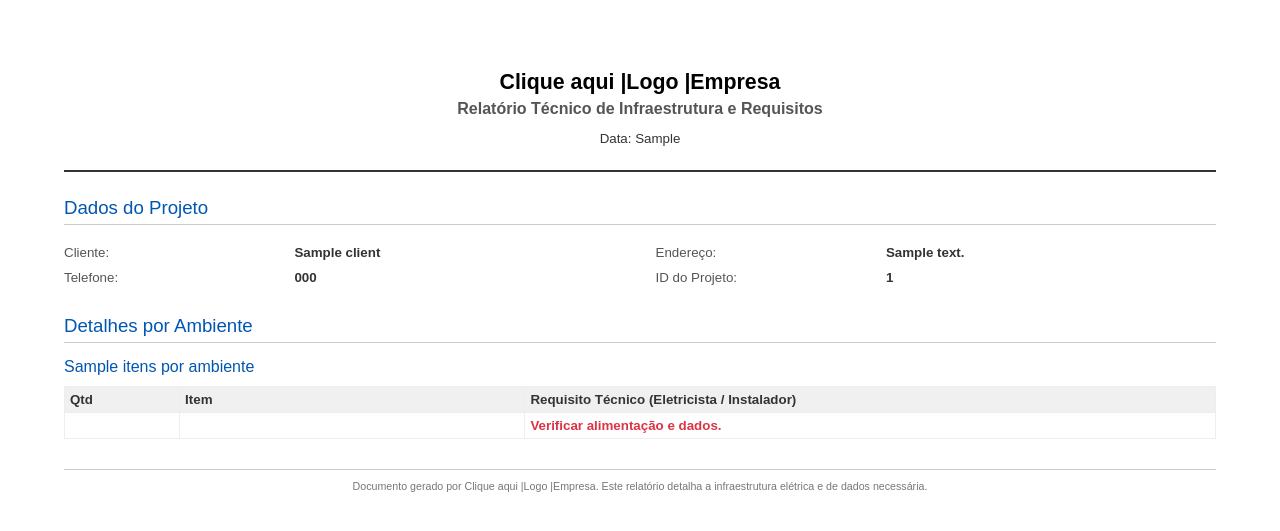
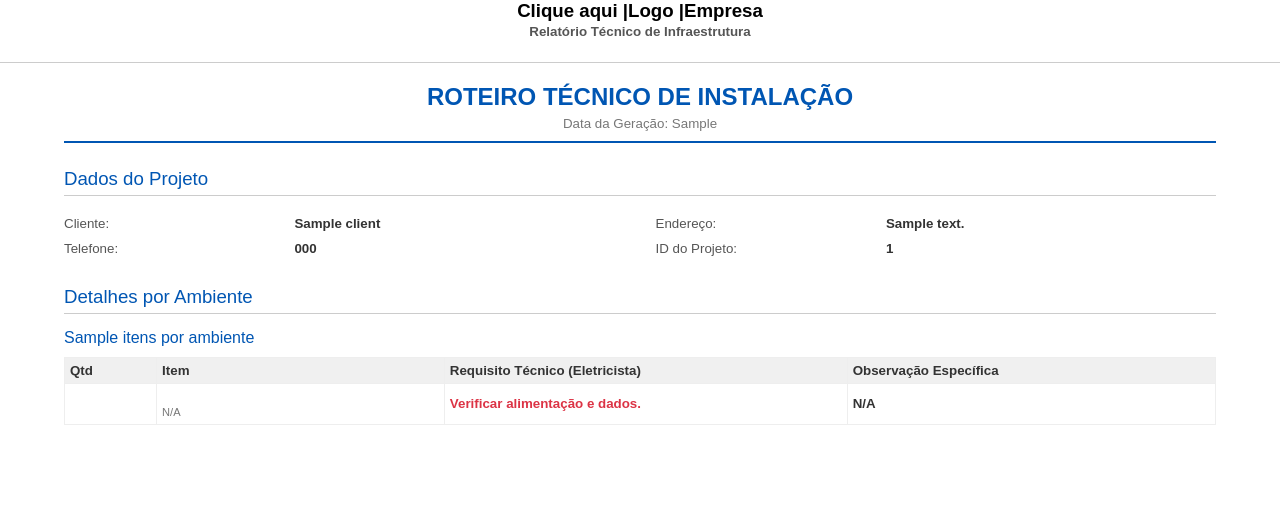
Before and after one commit to maiconferreiraa/consultoria, a Flask app: template templates/relatorios/tecnico.html in a window 1280 px wide. Shown: the top 531 px of the page. Run offline with Flask 3, Linux system fonts and the light colour scheme; the template is opened without the code that fills it: most values are stand-ins (such as "Sample title", 1, 10 or a date in 2020).

Commit message:
ADD: tecnico

```diff
--- a/templates/relatorios/tecnico.html
+++ b/templates/relatorios/tecnico.html
@@ -3,30 +3,44 @@
 <head>
     <title>Relatório Técnico - {{ app_title_custom }}</title>
     <style>
+        @page { size: A4; margin: 2cm; } /* Margem de 2cm para melhor impressão */
+
         body { font-family: Arial, sans-serif; margin: 0; padding: 0; font-size: 10pt; color: #333; }
         .container {
             width: 90%;
-            margin: 20px auto;
-            position: relative; /* Adicionado para ancorar a posição absoluta da logo */
+            margin: 0 auto; /* Ajuste para centralizar no corpo do PDF */
+            position: relative;
         }
+
+        /* Estilo do cabeçalho de página fixo (WeasyPrint) */
+        .page-header {
+            position: running(header);
+            width: 100%;
+            height: 1.5cm;
+            padding-bottom: 5px;
+            border-bottom: 1px solid #ccc;
+            /* REMOVIDO: text-align: center; */
+            position: relative; /* Garante que elementos absolutos dentro dele funcionem */
+        }
+
+        /* O H E A D E R P R I N C I P A L (que contém o logo e títulos) */
+
         .header {
             text-align: center;
-            border-bottom: 2px solid #333;
             padding-bottom: 10px;
             margin-bottom: 20px;
-            padding-top: 50px; /* Adicionado padding para dar espaço para a logo no topo */
         }
 
-        /* Estilo para a Logo no PDF: Posicionamento Top Left */
+        /* Estilo para a Logo no PDF: Posicionamento Top Left (dentro do Page Header) */
         .logo-top-left {
             position: absolute;
-            top: 0; /* Topo do container */
-            left: 0; /* Canto esquerdo */
+            top: 5px; /* Ajuste para o topo real do cabeçalho */
+            left: 0;
             z-index: 10;
         }
         .logo-img {
-            height: 65px;
-            /* Esta regra de CSS é mantida para garantir a altura correta no PDF */
+            height: 65px; /* Ajuste para a altura do cabeçalho de página */
+            vertical-align: middle;
         }
 
         .header h1 { color: #000; font-size: 16pt; margin: 0; }
@@ -53,7 +67,7 @@
         /* Estilo para quebra de página antes do ambiente */
         .room-section { page-break-before: auto; }
 
-        /* NOVO ESTILO PARA DESTAQUE TÉCNICO */
+        /* ESTILO DE DESTAQUE: APENAS PARA REQUISITO TÉCNICO E ÍCONES */
         .highlight-tech {
             color: #dc3345; /* Vermelho */
             font-weight: bold;
@@ -66,25 +80,56 @@
             margin-right: 5px;
             vertical-align: middle;
         }
+        /* ESTILO DA OBSERVAÇÃO: PRETO E NEGITO (USANDO O PAI BODY) */
+        .obs-normal {
+            font-weight: bold;
+            /* A cor será herdada do <body> (preto #333) */
+        }
+
+        /* Definição do Page Header no CSS */
+        @page {
+            @top-center {
+                content: element(header);
+            }
+            @bottom-center {
+                content: "Documento gerado por {{ app_title_custom }} | Página " counter(page) " de " counter(pages);
+                font-size: 8pt;
+                color: #777;
+            }
+        }
+
+        /* NOVO: Estilo para alinhar o texto do cabeçalho ao centro, agora que o pai não tem alinhamento */
+        .header-text-container {
+             text-align: center;
+        }
     </style>
 </head>
 <body>
-    <div class="container">
 
-        <!-- NOVO CONTAINER PARA A LOGO: Posicionado no canto superior esquerdo -->
+    <!-- Novo elemento Header para ser usado no @page top-center -->
+    <!-- REMOVIDO o style="text-align: center;" do page-header -->
+    <div class="page-header">
+
+        <!-- LOGO (POSICIONADA ABSOLUTAMENTE NO CANTO ESQUERDO) -->
         <div class="logo-top-left">
             {% if app_logo_url %}
-                <!-- A URL AGORA É A DATA URI BASE64 EMBUTIDA -->
-                <img src="{{ app_logo_url }}" class="logo-img" alt="">
+                <img src="{{ app_logo_url }}" class="logo-img" alt="Logo">
             {% endif %}
         </div>
 
-        <div class="header">
-            <!-- Título principal centralizado (agora sem o logo junto) -->
-            <h1 style="margin: 0;">{{ app_title_custom }}</h1>
+        <!-- TEXTO CENTRALIZADO (envolvido para centralizar o texto) -->
+        <div class="header-text-container">
+            <h1 style="color: #000; font-size: 14pt; margin: 0;">{{ app_title_custom }}</h1>
+            <h2 style="font-size: 10pt; color: #555; margin: 2px 0 0;">Relatório Técnico de Infraestrutura</h2>
+        </div>
+    </div>
 
-            <h2>Relatório Técnico de Infraestrutura e Requisitos</h2>
-            <p>Data: {{ data_hoje }}</p>
+    <div class="container">
+
+        <!-- HEADER (APENAS CONTEÚDO VISÍVEL NA PRIMEIRA PÁGINA) -->
+        <div class="header" style="border-bottom: 2px solid #0056b3; padding-bottom: 10px; margin-top: 20px;">
+            <h1 style="color: #0056b3; font-size: 18pt;">ROTEIRO TÉCNICO DE INSTALAÇÃO</h1>
+            <p style="margin: 5px 0 0; color: #777;">Data da Geração: {{ data_hoje }}</p>
         </div>
 
         <div class="client-info">
@@ -103,37 +148,43 @@
                     {{ room_name }}
                 </div>
 
-                {# CORREÇÃO DE FALLBACK: Aplica o filtro default({}, {}) para garantir que narratives não seja undefined #}
-                {% if (narratives | default({}))[room_name] %}
-                    <div class="narrative">
-                        <p><strong>Resumo:</strong> {{ (narratives | default({}))[room_name] | safe }}</p>
-                    </div>
-                {% endif %}
+                {# REMOVIDO: Bloco condicional da narrativa/resumo #}
 
                 <table class="item-table">
                     <thead>
                         <tr>
-                            <th style="width: 10%;">Qtd</th>
-                            <th style="width: 30%;">Item</th>
-                            <th style="width: 60%;">Requisito Técnico (Eletricista / Instalador)</th>
+                            <th style="width: 8%;">Qtd</th>
+                            <th style="width: 25%;">Item</th>
+                            <th style="width: 35%;">Requisito Técnico (Eletricista)</th>
+                            <th style="width: 32%;">Observação Específica</th>
                         </tr>
                     </thead>
                     <tbody>
                         {% for item in items %}
                         <tr>
                             <td>{{ item.quantity }}</td>
-                            <td>{{ item.catalog_item.name }}</td>
+                            <td>
+                                <strong>{{ item.catalog_item.name }}</strong>
+                                <br><small style="color: #777;">{{ item.model_touch | default('N/A') }}</small>
+                            </td>
                             <td>
                                 {% set tech_req = item.catalog_item.tech_requirement | default('Verificar alimentação e dados.') %}
 
-                                {# Adiciona ícone de atenção para dispositivos Zigbee (que requerem atenção especial) #}
-                                {% if 'Zigbee' in item.catalog_item.name or 'Painel' in item.catalog_item.name %}
+                                {# Aplica ícone de atenção para dispositivos de automação #}
+                                {% if 'Zigbee' in item.catalog_item.name or 'Painel' in item.catalog_item.name or 'Integração' in item.catalog_item.category %}
                                     <span class="attention-icon">&#9888;</span>
                                 {% endif %}
 
-                                {# Garante destaque em vermelho e negrito (destaque de requisito técnico) #}
+                                {# Destaque em vermelho e negrito (Requisito Técnico) #}
                                 <span class="highlight-tech">
                                     {{ tech_req }}
+                                </span>
+                            </td>
+
+                            <!-- CAMPO: OBSERVAÇÃO ESPECÍFICA (PRETO E NEGITO) -->
+                            <td>
+                                <span class="obs-normal">
+                                    {{ item.obs | default('N/A') }}
                                 </span>
                             </td>
                         </tr>
@@ -143,9 +194,9 @@
             </div>
         {% endfor %}
 
-        <div class="footer">
-            Documento gerado por {{ app_title_custom }}. Este relatório detalha a infraestrutura elétrica e de dados necessária.
-        </div>
     </div>
+
+    <!-- O rodapé foi movido para a regra @page bottom-center -->
+
 </body>
 </html>
```
